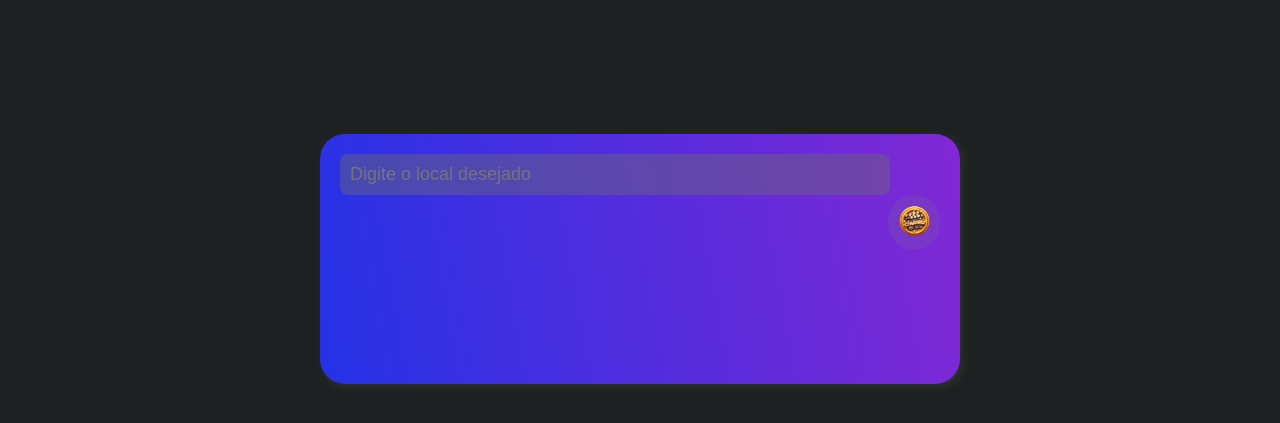
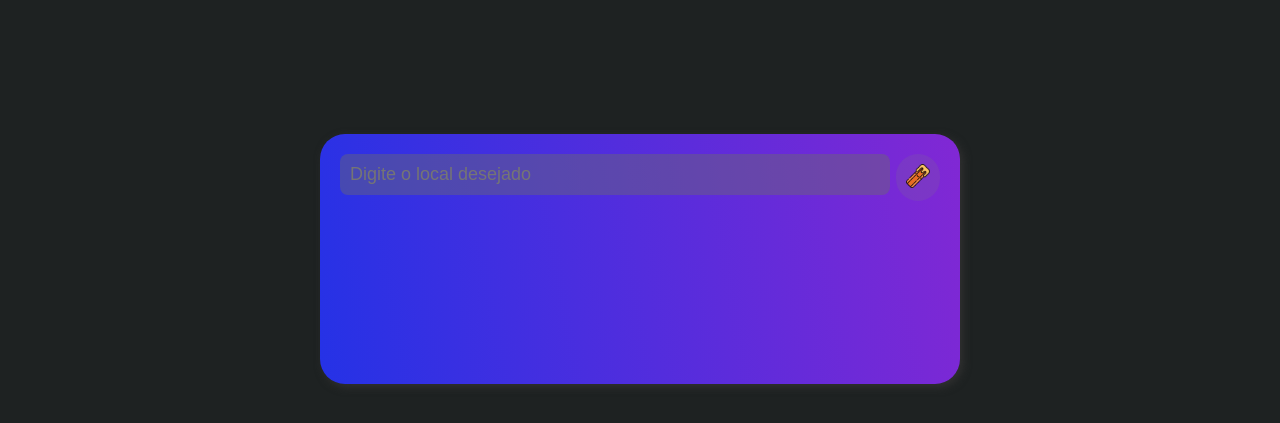
Before and after one commit to MateusSanfer/pesquisa-de-filmes, a plain HTML site: page clima.html in a window 1280 px wide. Shown: the part 195-618 px from the top of the page. Drawn offline with Linux system fonts and the light colour scheme.

Commit message:
configurando css 2

```diff
--- a/clima.html
+++ b/clima.html
@@ -28,7 +28,7 @@
     <div class="caixa-maior">
         <input type="text" class="input-cidade" placeholder="Digite o local desejado">
         <button class="botao-busca">
-            <img src="src/images/faviconchurros.ico" class="img-busca">
+            <img src="src/images/favicon-32x32.png" class="img-busca">
         </button>
 
             <div class="caixa-media">
--- a/src/css/clima.css
+++ b/src/css/clima.css
@@ -115,7 +115,7 @@ main{
 }
 
 .img-busca{
-    width: 32px;
+    width: 24px;
 }
 
 .cidade{
```
